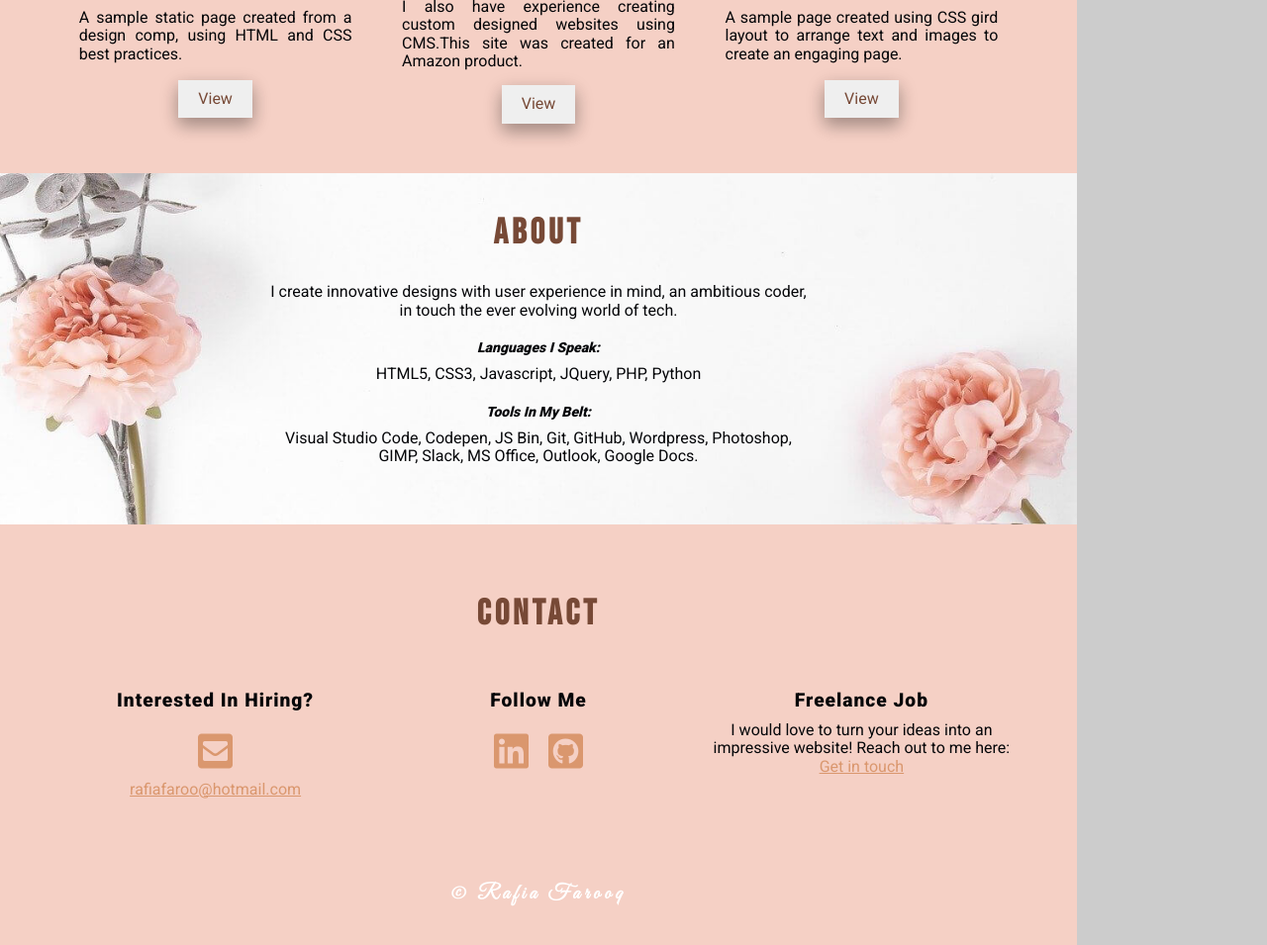
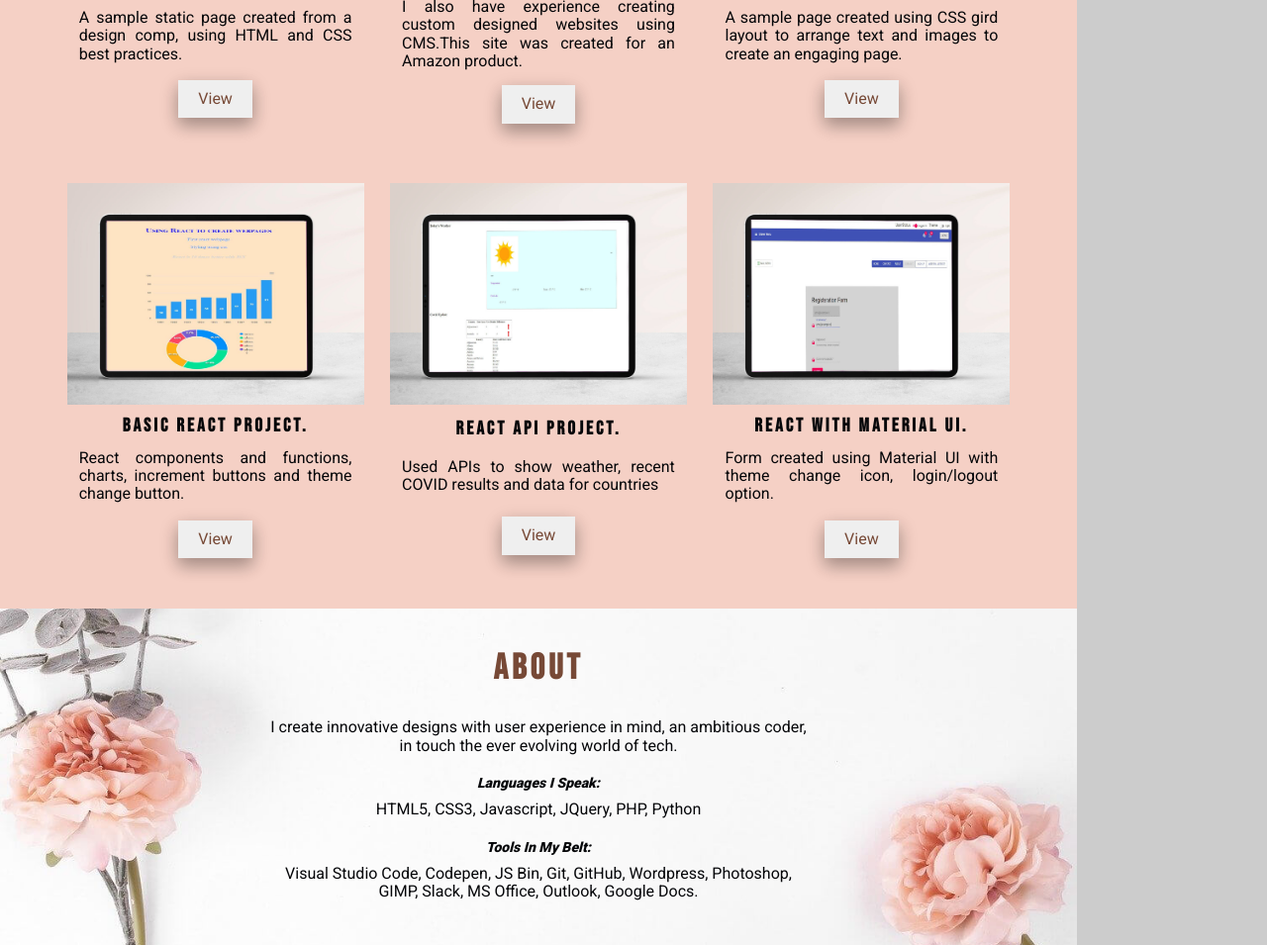
Before and after one commit to rafia-farooq/my-portfolio, a website built with Parcel: page index.html in a window 1280 px wide. Shown: the part 1388-2343 px from the top of the page at 99% size. Built offline with nearby package versions, Linux system fonts and the light colour scheme.

Commit message:
Added react projects

```diff
--- a/index.html
+++ b/index.html
@@ -163,6 +163,46 @@
         </article>
 
 
+        <!--seventh project-->
+        <article>
+          <figure>
+             <img class="sample" src="img/react-first-project.jpg" alt="react project"/>
+          </figure>
+
+          <figcaption>
+            <h3>Basic React Project.</h3>
+            <p>React components and functions, charts, increment buttons and theme change button. </p>
+              <button> <a href="https://sad-lewin-eb5fee.netlify.app" target="_blank">View</a></button>
+          </figcaption>
+        </article>
+
+        <!--eighth project-->
+        <article>
+          <figure>
+             <img class="sample" src="img/react-apis.jpg" alt="react-api-project"/>
+          </figure>
+
+          <figcaption>
+            <h3>React API Project.</h3>
+            <p>Used APIs to show weather, recent COVID results and data for countries </p>
+              <button> <a href="https://musing-golick-b5d0be.netlify.app" target="_blank">View</a></button>
+          </figcaption>
+        </article>
+
+        <!--nineth project-->
+        <article>
+          <figure>
+             <img class="sample" src="img/react-material-ui.JPG" alt="material UI project"/>
+          </figure>
+
+          <figcaption>
+            <h3>React with Material UI.</h3>
+            <p>Form created using Material UI with theme change icon, login/logout option. </p>
+              <button> <a href="https://serene-kirch-563cb2.netlify.app" target="_blank">View</a></button>
+          </figcaption>
+        </article>
+
+
       </div>
     </section>
        <!--end of projects section-->
```
Also changed, not shown: img/react-apis.jpg (added), img/react-first-project.jpg (added), img/react-material-ui.JPG (added).
